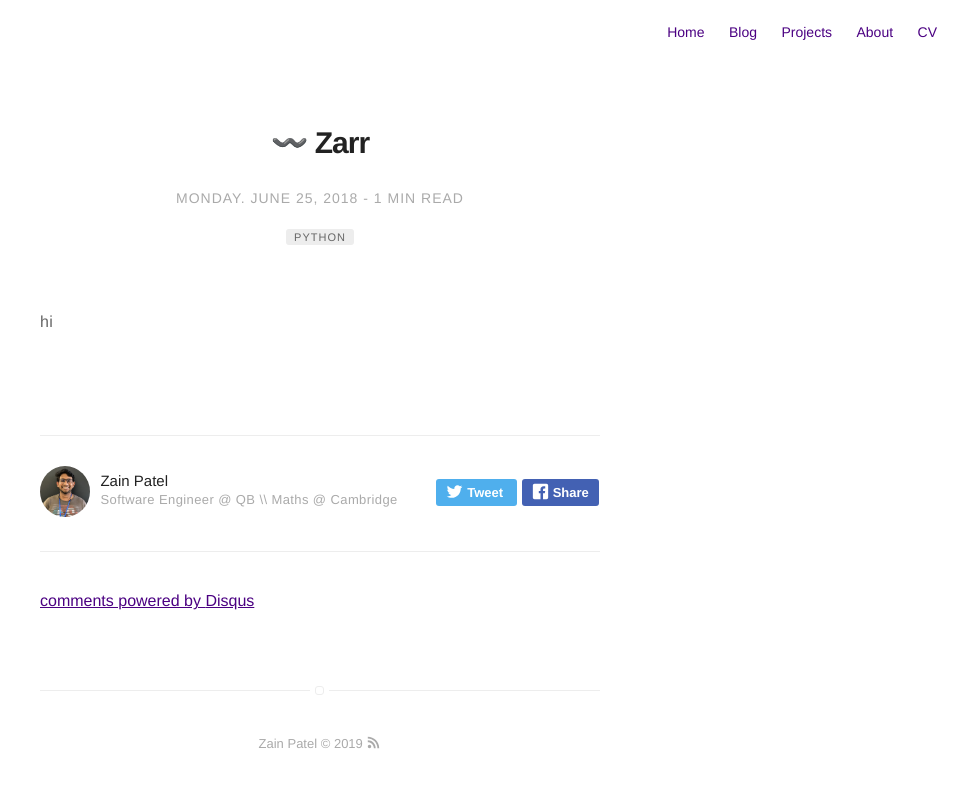
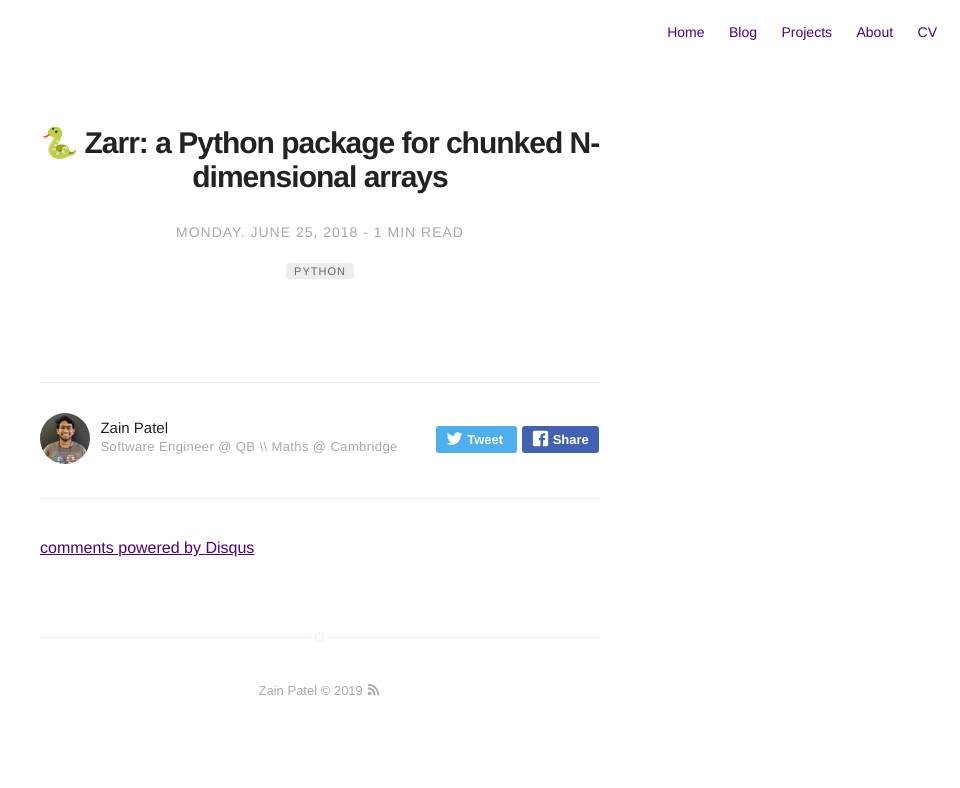
Before and after one commit to mzjp2/blog, a Jekyll site: the page built from _posts/2018-06-25-Zarr.md, in a window 1280 px wide. Shown: the top 788 px of the page, without its empty margins (320-1280 px from the left). Built offline with Jekyll 4.4.1, drawn with Linux system fonts in a browser that asks for light colours; emoji names are drawn with the system emoji font; comment, search, counter and statistics services are not loaded.

Commit message:
changed emoji and title of project

```diff
--- a/_posts/2018-06-25-Zarr.md
+++ b/_posts/2018-06-25-Zarr.md
@@ -1,5 +1,5 @@
 ---
-title: ":wavy_dash: Zarr"
+title: ":snake: Zarr: a Python package for chunked N-dimensional arrays"
 layout: post
 date: 2018-06-25 01:00
 tag: python
@@ -11,5 +11,3 @@ author: zainpatel
 description: Zarr is a Python package providing an implementation of compressed, chunked, N-dimensional arrays, designed for use in parallel computing.
 externalLink: https://github.com/zarr-developers/zarr
 ---
-
-hi
```
